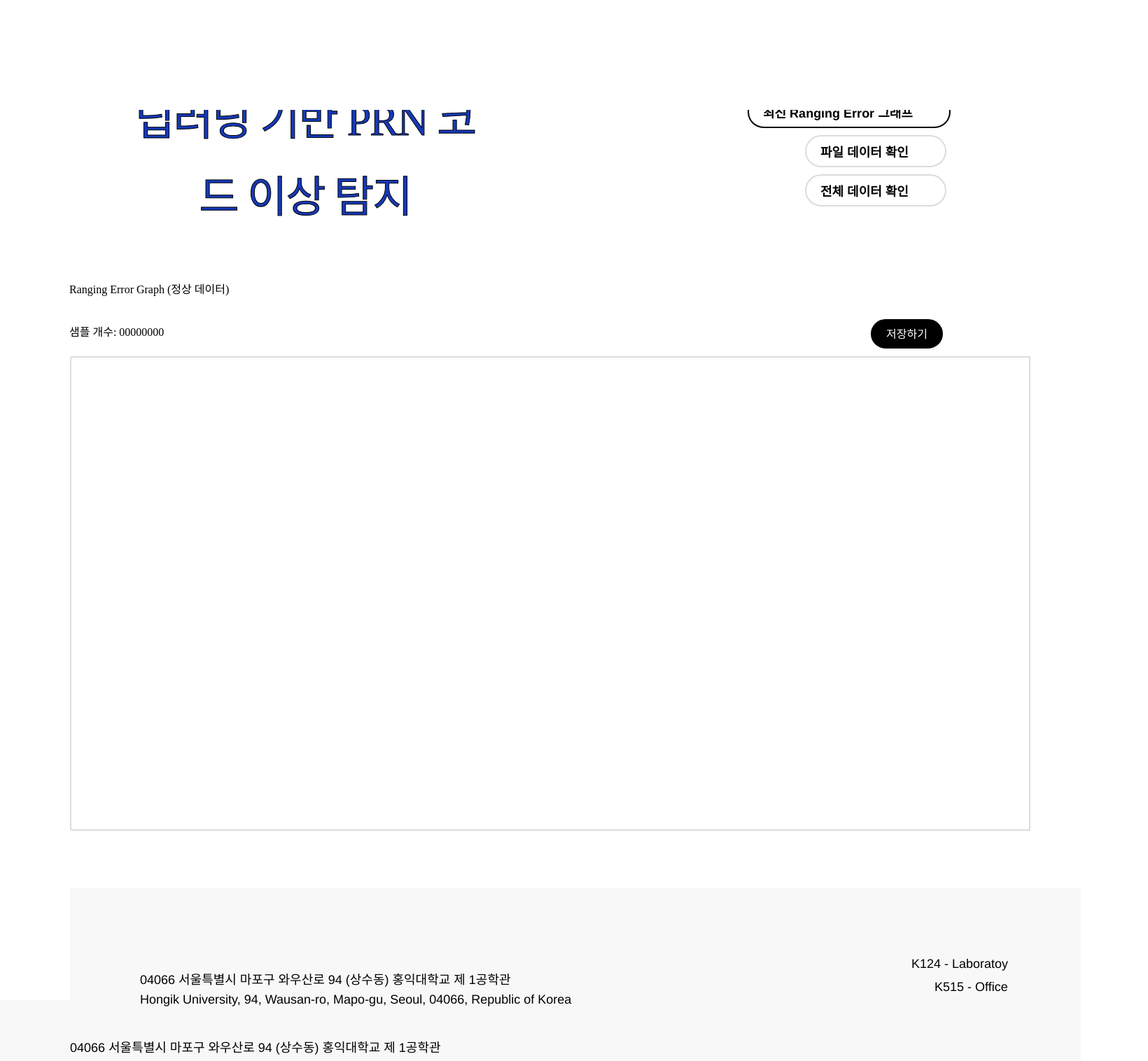
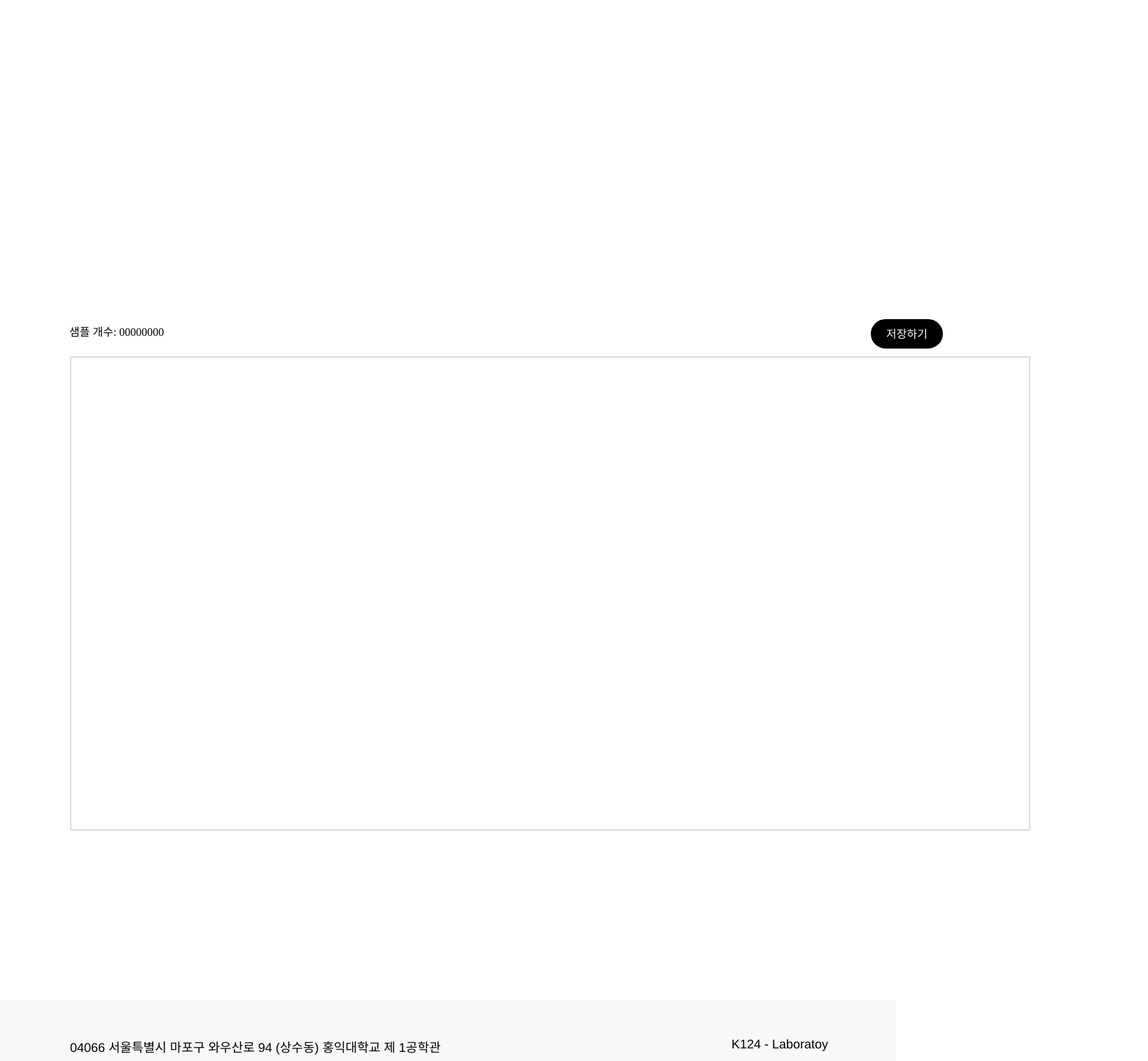
Before and after one commit to Naymium/FrontEnd, a React (Vite) app in the folder vite-project/: page /graph in a window 1280 px wide. Shown: the part 340-1856 px from the top of the page at 70% size, 1640 px wide, since content can reach past the window. Built offline with nearby package versions, Linux system fonts and the light colour scheme.

Commit message:
graph jsx 수정

```diff
--- a/vite-project/src/Pages/Graph.jsx
+++ b/vite-project/src/Pages/Graph.jsx
@@ -14,38 +14,11 @@ const Graph = () => {
         <div className="flexcontainer">
           <div className="main-container">
             <div className="confirm-input-button" />
-            <div className="title-main">딥러닝 기반 PRN 코드 이상 탐지</div>
-          </div>
-        </div>
-
-        <p className="p">Ranging Error Graph (정상 데이터)</p>
-
-        <div className="frame">
-          <div className="text-wrapper-2">최신 Ranging Error 그래프</div>
-
-          <div className="arrow">
-            {/* <img className="img" alt="Frame" src={frame1321317849} /> */}
           </div>
         </div>
 
         <div className="div-wrapper">
           <div className="text-wrapper-3">저장하기</div>
-        </div>
-
-        <div className="frame-2">
-          <div className="text-wrapper-4">파일 데이터 확인</div>
-
-          <div className="arrow">
-            {/* <img className="img" alt="Frame" src={image} /> */}
-          </div>
-        </div>
-
-        <div className="frame-3">
-          <div className="text-wrapper-4">전체 데이터 확인</div>
-
-          <div className="arrow">
-            {/* <img className="img" alt="Frame" src={frame13213178492} /> */}
-          </div>
         </div>
 
         <header className="header">
@@ -60,28 +33,6 @@ const Graph = () => {
 
         {/* <img className="vector-2" alt="Vector" src={vector4609} /> */}
 
-        <footer className="footer">
-          <div className="frame-5">
-            <div className="group">
-              <p className="text-wrapper-6">
-                04066 서울특별시 마포구 와우산로 94 (상수동) 홍익대학교 제
-                1공학관
-              </p>
-
-              <p className="text-wrapper-7">
-                Hongik University, 94, Wausan-ro, Mapo-gu, Seoul, 04066,
-                Republic of Korea
-              </p>
-            </div>
-
-            <div className="group-2">
-              <div className="text-wrapper-6">K124 - Laboratoy</div>
-
-              <div className="text-wrapper-8">K515 - Office</div>
-            </div>
-          </div>
-        </footer>
-
         <div className="image-wrapper">
           {/* <img className="image" alt="Image" src={image4} /> */}
         </div>
```
